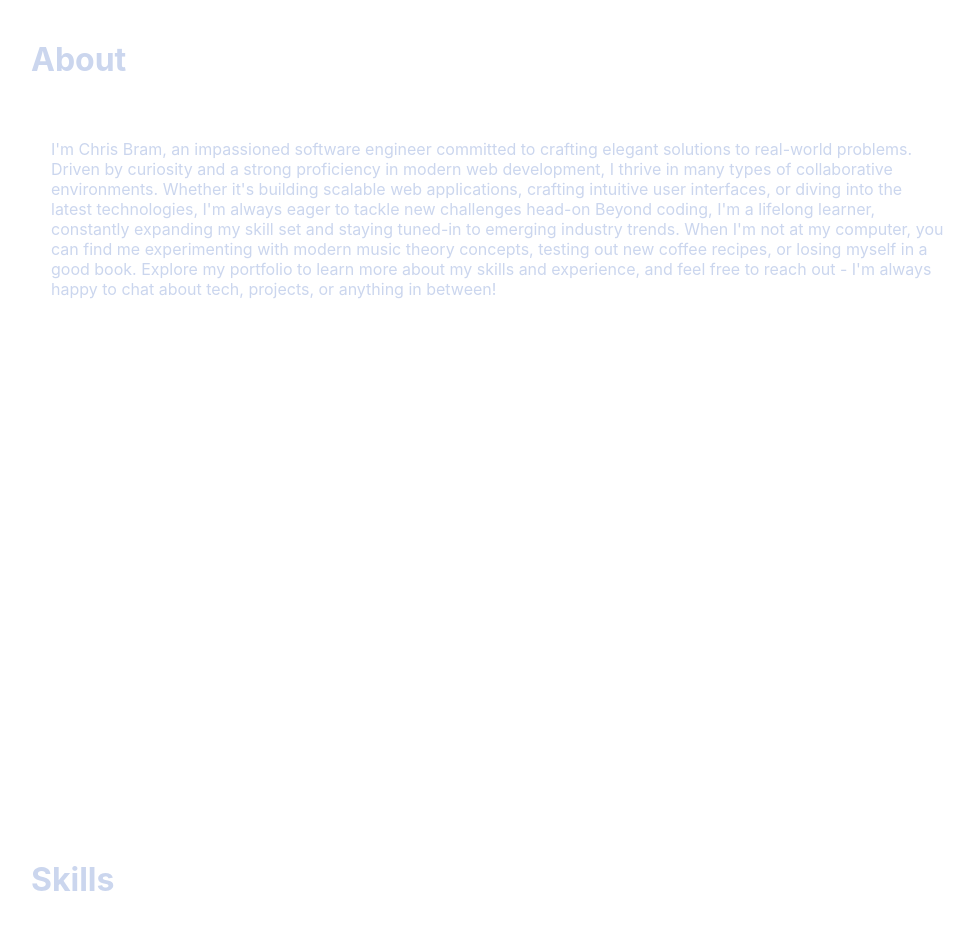
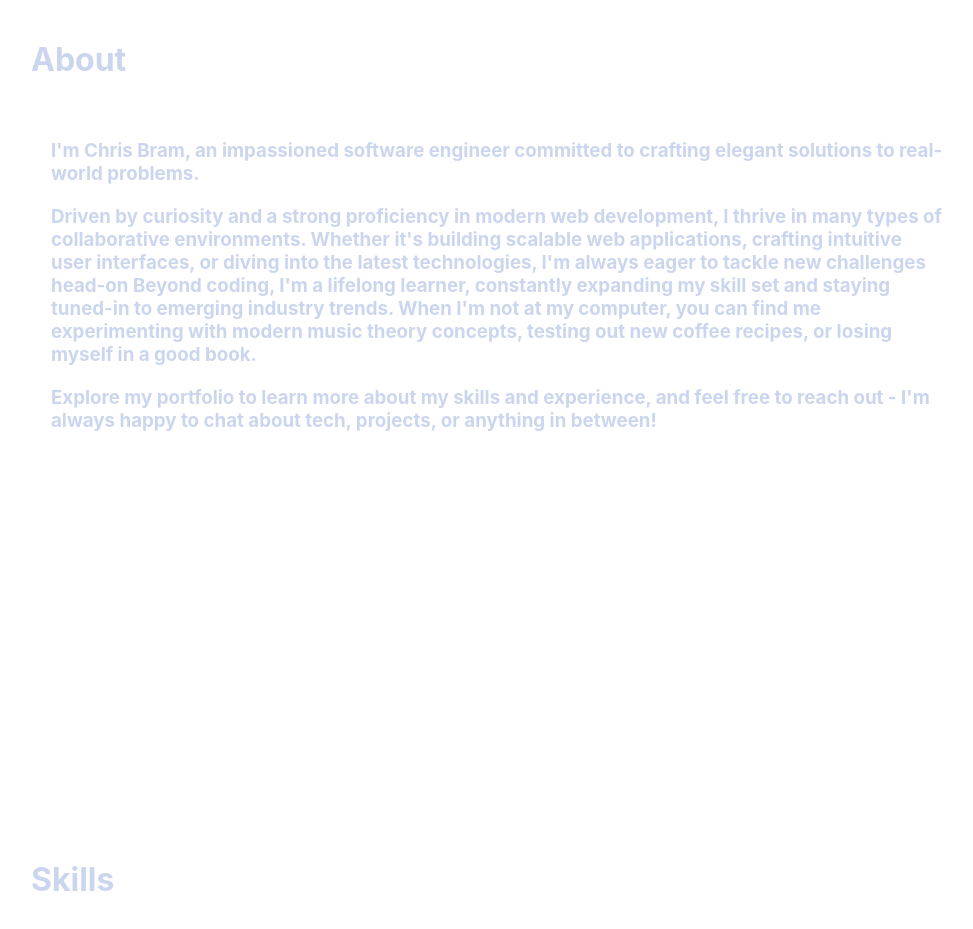
Before and after one commit to cpbram2011/cpbram2011.github.io, a React (Create React App) app: page / in a window 1280 px wide. Shown: the part 900-1829 px from the top of the page, without its empty margins (19-992 px from the left). Built offline with nearby package versions, Linux system fonts and the light colour scheme; the HTML template or start-up script is replaced by a standard one.

Commit message:
add about spacing

```diff
--- a/src/components/Body.js
+++ b/src/components/Body.js
@@ -39,12 +39,25 @@ const Body = ({refs}) => {
                 <div ref={aboutRef} className='about'>
                     <h2>About</h2>
                     <div className='aboutContent'>
-                        <h4>
-                            I'm Chris Bram, an impassioned software engineer committed to crafting elegant solutions to real-world problems.
-                            Driven by curiosity and a strong proficiency in modern web development, I thrive in many types of collaborative environments. Whether it's building scalable web applications, crafting intuitive user interfaces, or diving into the latest technologies, I'm always eager to tackle new challenges head-on
-                            Beyond coding, I'm a lifelong learner, constantly expanding my skill set and staying tuned-in to emerging industry trends. When I'm not at my computer, you can find me experimenting with modern music theory concepts, testing out new coffee recipes, or losing myself in a good book.
-                            Explore my portfolio to learn more about my skills and experience, and feel free to reach out - I'm always happy to chat about tech, projects, or anything in between!
-                        </h4>
+                        <FadeInDiv delay={100}>
+                            <h3>
+                                I'm Chris Bram, an impassioned software engineer committed to crafting elegant solutions to real-world problems.
+                            </h3>
+                            <br/>
+                        </FadeInDiv>
+                        <FadeInDiv delay={150}>
+                            <h3>
+                                Driven by curiosity and a strong proficiency in modern web development, I thrive in many types of collaborative environments. Whether it's building scalable web applications, crafting intuitive user interfaces, or diving into the latest technologies, I'm always eager to tackle new challenges head-on
+                                Beyond coding, I'm a lifelong learner, constantly expanding my skill set and staying tuned-in to emerging industry trends. When I'm not at my computer, you can find me experimenting with modern music theory concepts, testing out new coffee recipes, or losing myself in a good book.
+                            </h3>
+                            <br/>
+                        </FadeInDiv>
+
+                        <FadeInDiv delay={200}>
+                            <h3>
+                                Explore my portfolio to learn more about my skills and experience, and feel free to reach out - I'm always happy to chat about tech, projects, or anything in between!
+                            </h3>
+                        </FadeInDiv>
                     </div>
                 </div>
             </FadeInDiv>
```
